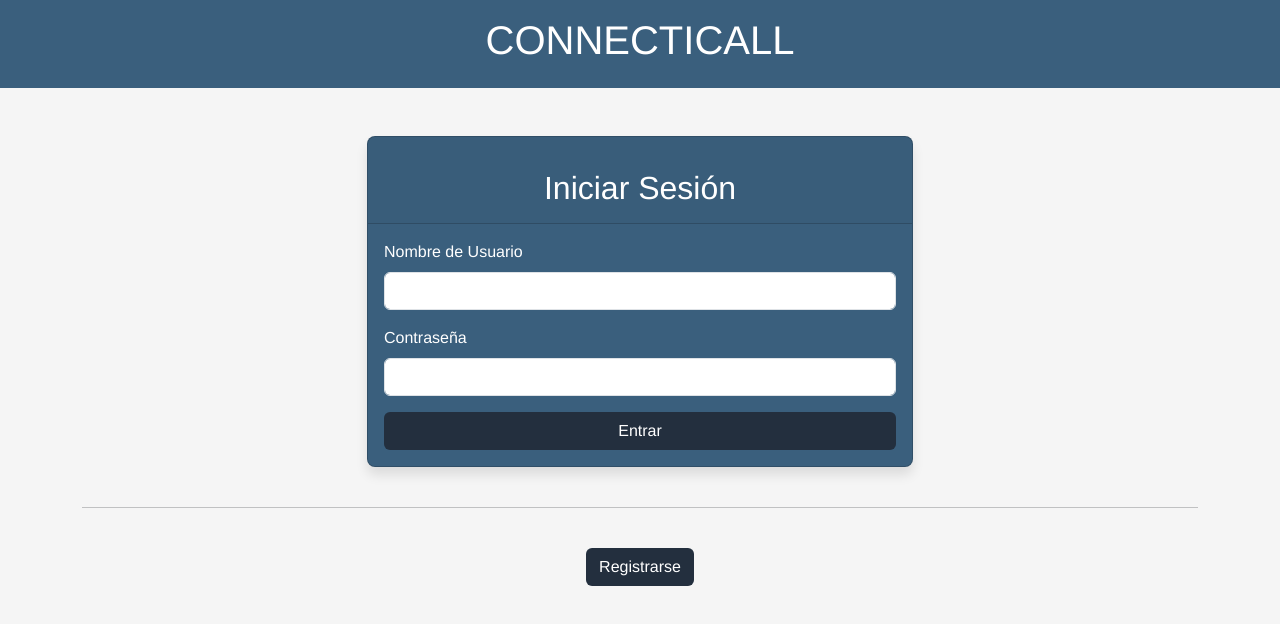
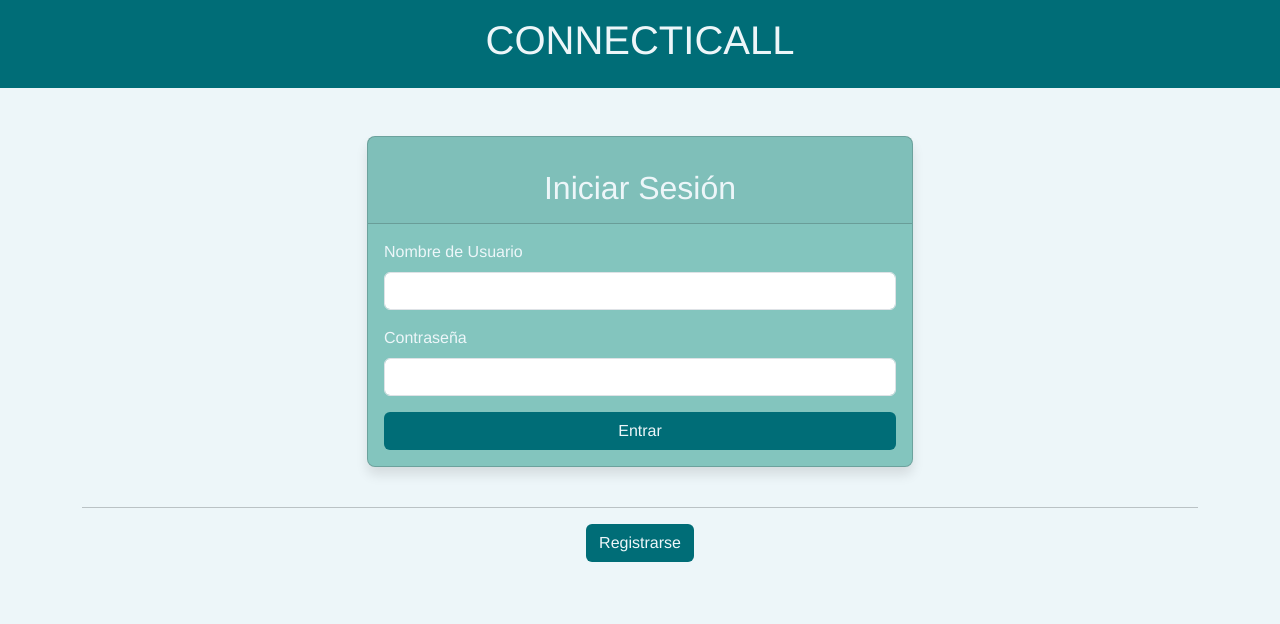
Before and after one commit to JDRP010903/mockupPropuesta, a plain HTML site: page index.html in a window 1280 px wide. Drawn offline with nearby package versions, Linux system fonts and the light colour scheme; some icons are missing.

Commit message:
Third commit

```diff
--- a/index.html
+++ b/index.html
@@ -15,7 +15,7 @@
         <h1 class="fs-1">CONNECTICALL</h1>
     </header>
 
-    <main class="container mt-5">
+    <main class="container mt-3 mt-lg-5">
         <div class="row justify-content-center">
             <div class="col-md-6">
                 <div class="card">
@@ -43,15 +43,10 @@
         </div>
         <br>
         <hr>
-        <br>
         <div class="row-col d-flex justify-content-center">
-            <a href="" class="btn btn-custom botonRegistrar">Registrarse</a>
+            <a href="./pages/registrarse.html" class="btn btn-custom botonRegistrar">Registrarse</a>
         </div>
     </main>
-
-    <footer>
-
-    </footer>
 
     <!-- SCRIPTS -->
     <script src="https://cdn.jsdelivr.net/npm/bootstrap@5.3.3/dist/js/bootstrap.bundle.min.js" integrity="sha384-YvpcrYf0tY3lHB60NNkmXc5s9fDVZLESaAA55NDzOxhy9GkcIdslK1eN7N6jIeHz" crossorigin="anonymous"></script>
--- a/styles/styles-index.css
+++ b/styles/styles-index.css
@@ -1,35 +1,32 @@
 :root {
-    --color-base: #232f3e;       /* Azul Oscuro */
-    --color-light: #5a7086;      /* Gris Azulado Claro */
-    --color-complementary: #b44d12; /* Terracota */
-    --color-analog: #3a5f7d;     /* Azul Cielo */
-    --color-neutral: #f5f5f5;    /* Gris Claro */
-    --color-blanco: #FFFFFF;
+    --color1: #edf6f9;
+    --color2: #83c5be;
+    --color3: #006d77;
 }
 
 body {
-    background-color: var(--color-neutral);
+    background-color: var(--color1);
     font-family:'Franklin Gothic Medium', 'Arial Narrow', Arial, sans-serif;
 }
 
 header {
-    background-color: var(--color-analog);
-    color: var(--color-blanco);
+    background-color: var(--color3);
+    color: var(--color1);
 }
 
 .card {
     border-radius: 8px;
     box-shadow: 0 8px 12px rgba(0, 0, 0, 0.1);
-    color: var(--color-blanco);
-    background-color: var(--color-analog);
+    color: var(--color1);
+    background-color: var(--color2);
 }
 
 .boxicon-custom-size {
-    width: 100px;
+    width: 80px;
     height: auto;
 }
 
 .btn-custom {
-    background-color: var(--color-base);
-    color: var(--color-blanco);
+    background-color: var(--color3);
+    color: var(--color1);
 }
```
Also changed, not shown: pages/registrarse.html (added), styles/styles-registrarse.css (added).
